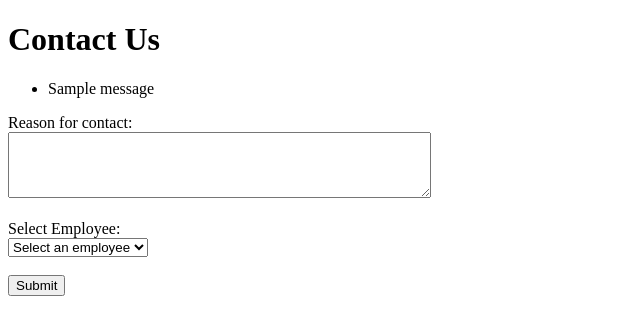
After one commit to Hinoden/UCM-Housing-Database, a Flask app: page /contact in a window 1280 px wide. The commit adds this page. Shown: the top 335 px of the page, without its empty margins (0-640 px from the left). Run offline with Flask 3, Linux system fonts and the light colour scheme; data comes from the database, SQL or seed files in the repository; both versions use the stored data as it was after the commit; tables that the repository leaves empty hold one stand-in row (values such as "Sample post"); one stand-in notice (Sample message) is shown.

Commit message:
IneedSleep-Patch-V-0.2.0
Students can send a message to a specific employee. That employee can login to their message portal and see the messages and delete them (the idea is that they email the student.

```diff
--- a/server.py
+++ b/server.py
@@ -2,6 +2,7 @@ from flask import Flask, render_template, request, redirect, url_for, session, f
 import sqlite3
 import random
 from sqlite3 import Error
+from datetime import datetime
 
 app = Flask(__name__)
 
@@ -23,20 +24,13 @@ def open_connection():
 def home():
     return render_template('welcome.html')
 
-@app.route("/employee/view", endpoint='employee_view')
+@app.route("/employee_view", endpoint='employee_view')
 def employee_view():
     return render_template("employeeView.html")
 
-@app.route('/studentView')
-def studView():
-    return render_template('studentView.html')
 @app.route('/studentView/form')
 def studentView():
     return render_template('housingForm.html')
-
-@app.route("/messages", methods=['GET'])
-def messages():
-    return render_template('messages.html')
 
 @app.route("/applications", methods=['GET'])
 def applications():
@@ -46,6 +40,10 @@ def applications():
 def new_employee():
     # Your code for rendering the employee creation form or handling POST request
     return render_template('employee_creation_form.html')
+
+@app.route("/employee/delete_message", methods = ['GET', 'POST'])
+def delMessage():
+    return render_template('deleteMessage.html')
 
 @app.route("/logout")
 def logout():
@@ -106,27 +104,21 @@ def student_dash():
 
         # Check if the student has already submitted the housing form
         sql_check = """
-            SELECT * FROM housingForm
-            WHERE f_studentID = ?
+            SELECT f_status FROM housingForm WHERE f_studentID = ?
         """
         cursor.execute(sql_check, (student_ID,))
-        existing_form = cursor.fetchone()
+        status = cursor.fetchone()
 
-        if existing_form:
-            # Query to fetch the f_status for the given student
-            sql_housing_check = """
-                SELECT f_status FROM housingForm
-                WHERE f_studentID = ?
-            """
-            cursor.execute(sql_housing_check, (student_ID,))
-            status = cursor.fetchone()
+        if status:
             stat = status[0]
             if stat == 'F':
                 housing_status = "You have submitted your housing form, and it is still being processed."
             elif stat == 'A':
                 housing_status = "You have submitted your housing form and it has been approved."
+            elif stat == 'R':
+                housing_status = "You have submitted your housing form and it has been rejected."
             else:
-                housing_status = "You have submitted your housing form and it has been rejected."
+                housing_status = "Unknown status."
         else:
             housing_status = "You have not yet submitted your housing form."
 
@@ -138,6 +130,7 @@ def student_dash():
     else:
         flash("Error connecting to the database", "error")
         return redirect(url_for('student_login'))
+
 
 
 @app.route("/signup/student", methods=['GET', 'POST'])
@@ -419,7 +412,7 @@ def select_room():
             update_housing_status(student_id, room_id, building_id)
 
             # Redirect to show the updated page (confirmation processed)
-            return redirect(url_for('studentView'))
+            return render_template('select_room.html')
 
     return render_template('select_room.html', rooms=available_rooms)
 
@@ -444,7 +437,6 @@ def update_housing_status(student_id, room_id, building_id):
     conn.commit()
     conn.close()
 
-
 def get_available_rooms():
     conn = open_connection()
     cursor = conn.cursor()
@@ -453,9 +445,155 @@ def get_available_rooms():
     conn.close()
     return available_rooms
 
+@app.route('/contact', methods=['GET', 'POST'])
+def contact():
+    if request.method == 'POST':
+        # Handle form submission
+        message = request.form.get('message')
+        employee_id = request.form.get('employee')  # Selected employee ID
 
+        # Ensure both the message and selected employee are provided
+        if not message or not employee_id:
+            flash("Please provide both a message and select an employee.", "error")
+            return redirect(url_for('contact'))  # Redirect back to the contact page
 
+        # Insert the message and selected employee ID into the database (or handle as needed)
+        conn = open_connection()
+        if conn:
+            try:
+                cursor = conn.cursor()
+                # Insert into the contact table (example query)
+                sql_insert_contact = """
+                    INSERT INTO contact (c_contactDateTime, c_reason, c_studentID, c_employeeID)
+                    VALUES (?, ?, ?, ?)
+                """
+                contact_datetime = datetime.now().strftime('%Y-%m-%d %H:%M:%S')
+                cursor.execute(sql_insert_contact, (contact_datetime, message, session.get('student_id'), employee_id))
+                conn.commit()
 
+                flash("Your contact has been submitted successfully!", "success")
+                return redirect(url_for('studentView'))  # Redirect after successful submission
+
+            except sqlite3.OperationalError as e:
+                print(f"Database error: {e}")
+                flash("There was an issue with the database. Please try again later.", "error")
+                return redirect(url_for('contact'))  # If there’s an error with database, go back to contact form
+            finally:
+                conn.close()
+
+        else:
+            flash("Error connecting to the database", "error")
+            return redirect(url_for('contact'))  # If the database connection fails, redirect to contact form
+
+    else:
+        # Handle GET request - render contact form with employee options
+        conn = open_connection()
+        if conn:
+            try:
+                cursor = conn.cursor()
+                # Query to fetch all employees' IDs and names
+                cursor.execute("SELECT e_employeeID, e_name FROM employee")
+                employees = cursor.fetchall()  # Fetch all employee records
+
+                # Pass the employees data to the template
+                return render_template('contact.html', employees=employees)
+
+            except sqlite3.OperationalError as e:
+                print(f"Database error: {e}")
+                flash("There was an issue fetching employee data. Please try again later.", "error")
+                return render_template('contact.html', employees=[])  # Return empty employees list if query fails
+            finally:
+                conn.close()
+
+        else:
+            flash("Error connecting to the database", "error")
+            return render_template('contact.html', employees=[])
+
+@app.route('/messages', methods=['GET', 'POST'])
+def employee_messages():
+    # Assuming the employee's ID is stored in session (after login)
+    employee_id = session.get('employee_id')  # Get the logged-in employee's ID from session
+
+    if not employee_id:
+        flash("You must be logged in as an employee to view messages.", "error")
+        return redirect(url_for('employee_login'))  # Redirect to employee login page if not logged in
+
+    # Handle GET request - show messages for the logged-in employee
+    conn = open_connection()
+    if conn:
+        try:
+            cursor = conn.cursor()
+            # Join the 'contact' table with the 'student' table to fetch the student's name (s_name)
+            cursor.execute("""
+                SELECT c_contactDateTime, c_reason, c_studentID, s.s_name
+                FROM contact c
+                JOIN student s ON c.c_studentID = s.s_studentID
+                WHERE c.c_employeeID = ?
+            """, (employee_id,))
+            messages = cursor.fetchall()  # Fetch all messages for the logged-in employee
+
+            return render_template('empMessages.html', messages=messages)
+
+        except sqlite3.OperationalError as e:
+            print(f"Database error: {e}")
+            flash("There was an issue fetching your messages. Please try again later.", "error")
+            return render_template('empMessages.html', messages=[])
+        finally:
+            conn.close()
+
+    else:
+        flash("Error connecting to the database", "error")
+        return render_template('empMessages.html', messages=[])
+
+@app.route('/delete_message/<int:student_id>', methods=['POST'])
+def delete_message(student_id):
+    employee_id = session.get('employee_id')  # Get the logged-in employee's ID from session
+    print(f"Deleting message for student with ID: {student_id}")  # Debugging: print the student_id
+
+    if not employee_id:
+        flash("You must be logged in as an employee to delete messages.", "error")
+        return redirect(url_for('employee_login'))  # Redirect if not logged in
+
+    # Handle the deletion of the message
+    conn = open_connection()
+    if conn:
+        try:
+            cursor = conn.cursor()
+            # Ensure that the message belongs to the logged-in employee
+            print(f"Executing SELECT query for student_id: {student_id}")  # Debugging: print query status
+            cursor.execute("SELECT c_employeeID FROM contact WHERE c_studentID = ?", (student_id,))
+            result = cursor.fetchone()
+
+            if result:
+                print(f"Message result: {result}")  # Debugging: print query result
+                if result[0] == employee_id:  # Only delete if the employee ID matches
+                    print("Employee authorized. Deleting message.")  # Debugging: show when deletion occurs
+                    cursor.execute("DELETE FROM contact WHERE c_studentID = ?", (student_id,))
+                    conn.commit()
+                    flash("Message deleted successfully.", "success")
+                else:
+                    flash("You are not authorized to delete this message.", "error")
+            else:
+                flash("Message not found.", "error")  # Handle case where student_id doesn't exist
+
+            return redirect(url_for('employee_messages'))  # Redirect back to the employee messages page
+
+        except sqlite3.OperationalError as e:
+            print(f"Database error: {e}")  # Print the exact database error
+            flash("There was an issue deleting the message. Please try again later.", "error")
+            return redirect(url_for('employee_messages'))
+
+        except Exception as e:
+            print(f"Unexpected error: {e}")  # Print any unexpected error
+            flash("Unexpected error occurred while deleting the message.", "error")
+            return redirect(url_for('employee_messages'))
+
+        finally:
+            conn.close()
+
+    else:
+        flash("Error connecting to the database", "error")
+        return redirect(url_for('employee_messages'))
 
 
 if __name__ == "__main__":
--- /dev/null
+++ b/templates/contact.html
@@ -0,0 +1,43 @@
+<!DOCTYPE html>
+<html lang="en">
+<head>
+    <meta charset="UTF-8">
+    <meta name="viewport" content="width=device-width, initial-scale=1.0">
+    <title>Contact Us</title>
+</head>
+<body>
+    <h1>Contact Us</h1>
+
+    <!-- Flash messages (optional, for success/error feedback) -->
+    {% with messages = get_flashed_messages(with_categories=true) %}
+        {% if messages %}
+            <ul>
+                {% for category, message in messages %}
+                    <li>{{ message }}</li>
+                {% endfor %}
+            </ul>
+        {% endif %}
+    {% endwith %}
+
+    <!-- Contact Form -->
+    <form method="POST" action="/contact">
+        <label for="message">Reason for contact:</label><br>
+        <textarea name="message" id="message" rows="4" cols="50" required></textarea><br><br>
+
+        <!-- Dropdown to select employee -->
+        <label for="employee">Select Employee:</label><br>
+        <select name="employee" id="employee" required>
+            <option value="" disabled selected>Select an employee</option>
+            {% if employees %}
+                {% for employee in employees %}
+                    <option value="{{ employee[0] }}">{{ employee[1] }} (ID: {{ employee[0] }})</option>
+                {% endfor %}
+            {% else %}
+                <option value="">No employees available</option>
+            {% endif %}
+        </select><br><br>
+
+        <button type="submit">Submit</button>
+    </form>
+</body>
+</html>
--- a/templates/employeeView.html
+++ b/templates/employeeView.html
@@ -15,7 +15,7 @@
     </form>
 
     <!-- Form for Messages button -->
-    <form action="{{ url_for('messages') }}" method="GET">
+    <form action="{{ url_for('employee_messages') }}" method="GET">
         <button type="submit" name="action" value="messages">Messages</button>
     </form>
 
--- a/templates/studentView.html
+++ b/templates/studentView.html
@@ -20,6 +20,10 @@
             {% if housing_status == 'You have submitted your housing form and it has been approved.' %}
                 <a href="{{ url_for('select_room') }}" class="btn btn-info">Select Room</a>
             {% endif %}
+
+            <!-- Button to go to the message page -->
+            <br><br>
+            <a href="{{ url_for('contact') }}" class="btn btn-primary">Go to Messages</a>
         </div>
     </div>
 </body>
```
Also changed, not shown: templates/empMessages.html (added, +49 -0 lines), housing.db.
